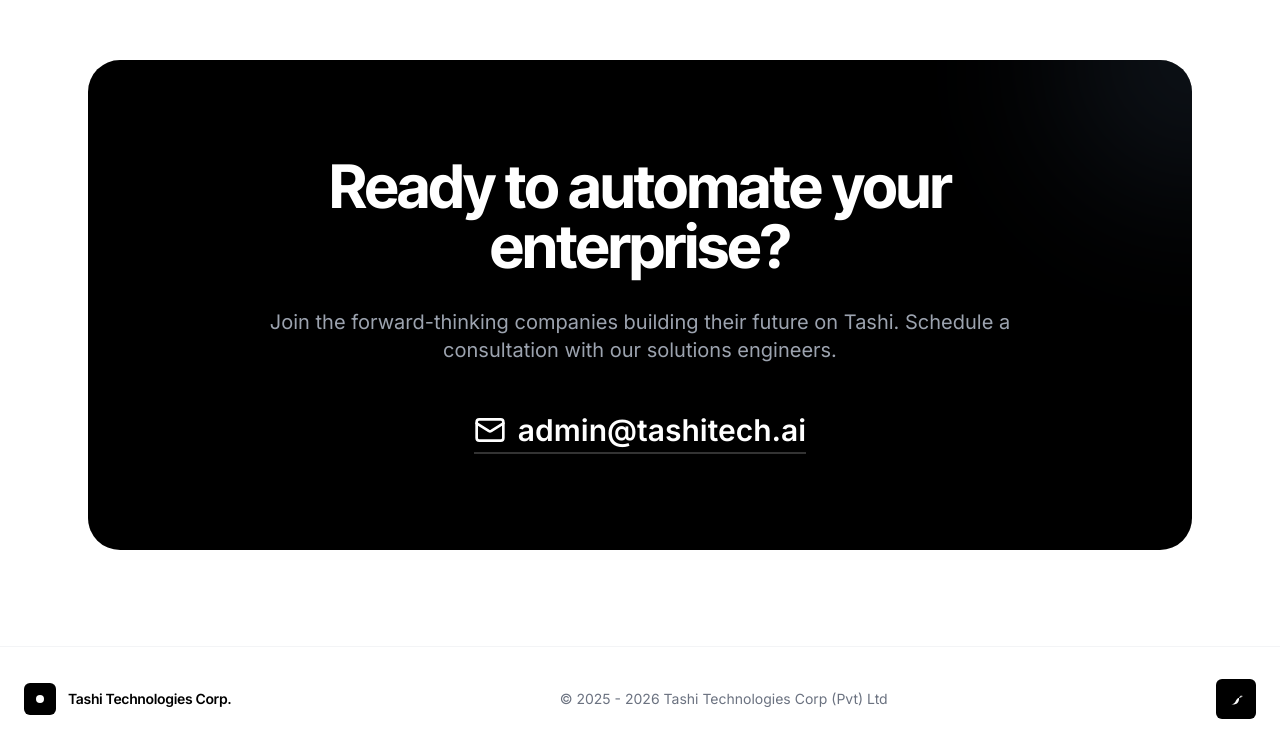
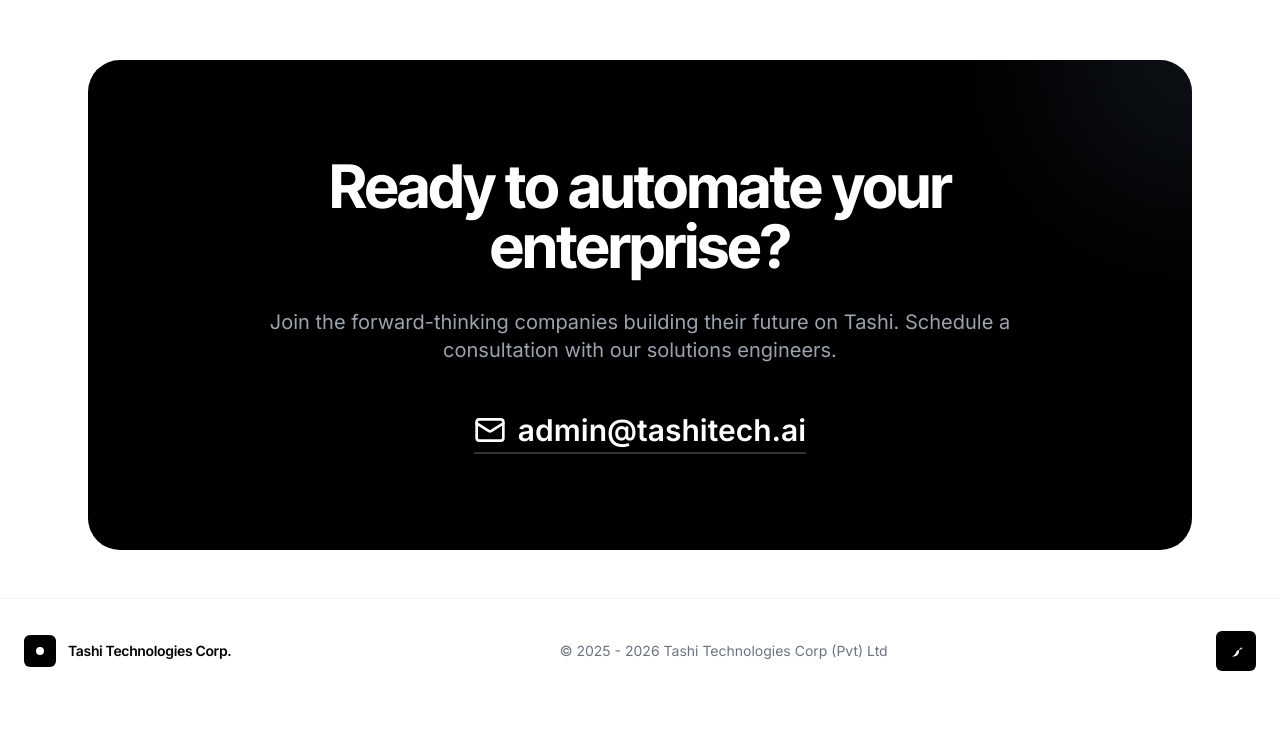
Before and after one commit to T361/tashitechwebsite, a React (Vite) app: page / in a window 1280 px wide. Shown: the part 1760-2511 px from the top of the page. After the commit the page ends 2463 px from the top, so only its background shows below. Built offline with nearby package versions, Linux system fonts and the light colour scheme.

Commit message:
fix(contact): reduce whitespace between contact card and footer (pb-12)

```diff
--- a/components/ContactView.tsx
+++ b/components/ContactView.tsx
@@ -3,7 +3,7 @@
 
 const ContactView: React.FC = () => {
   return (
-    <div className="w-full py-24 border-t border-gray-100 relative">
+  <div className="w-full pt-24 pb-12 border-t border-gray-100 relative">
       <div className="container mx-auto px-6 max-w-6xl relative z-10">
         <div className="bg-black text-white rounded-[2rem] p-12 md:p-24 text-center relative overflow-hidden">
           {/* Abstract Circle decoration */}
```
